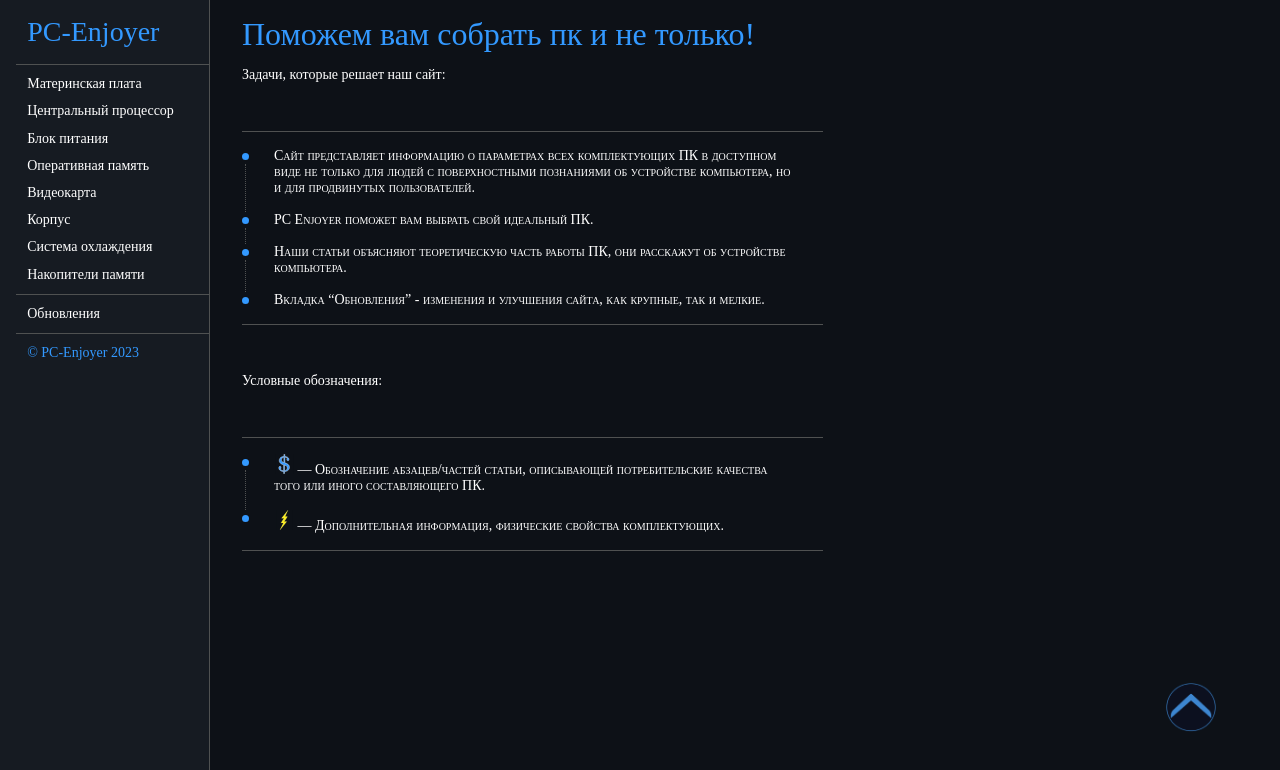
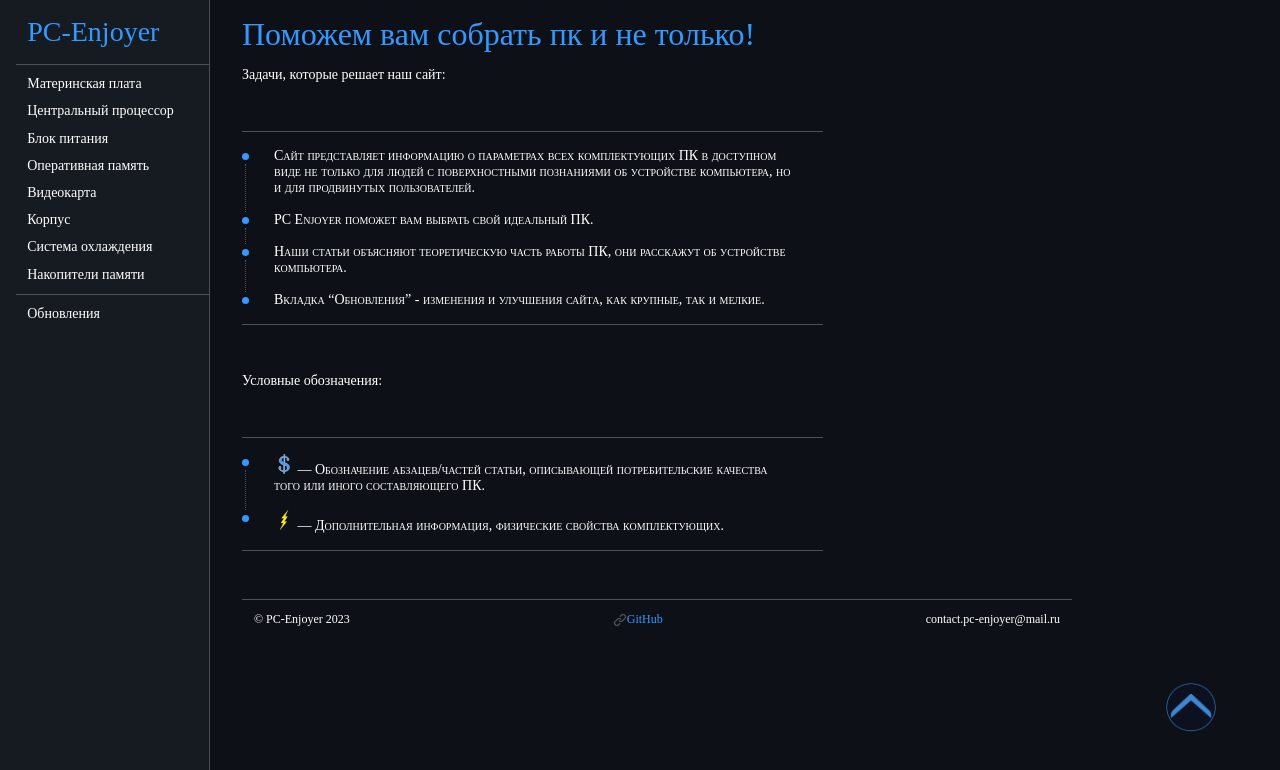
Before and after one commit to turbopypip/pc-enjoyer2.0, a React (Create React App) app: page / in a window 1280 px wide. Shown: the top 770 px of the page. Built offline with nearby package versions, Linux system fonts and the light colour scheme; a web font is replaced by a local one.

Commit message:
Added Updates page and footer

```diff
--- a/src/App.tsx
+++ b/src/App.tsx
@@ -13,6 +13,7 @@
 import CoolingSystem from "./Pages/CoolingSystem";
 import PhoneNavigationPanel from "./PhoneNavigationPanel";
 import MemoryStorage from "./Pages/MemoryStoragePage";
+import Updates from "./Pages/Updates";
 
 
 const App = () => {
@@ -38,7 +39,9 @@
       case 7:
         return <CoolingSystem />;
       case 8:
-        return <MemoryStorage />
+        return <MemoryStorage />;
+      case 9:
+        return <Updates />
     }
   };
 
@@ -61,14 +64,41 @@
           />
         </div>
       )}
-      <>
+      <div className="PageContainer">
         {getPage()}
         <div className="buttonUpContainer">
           <a className="buttonUp" onClick={(e) => HandleClickScroll(e, "root")}>
             <img src={iconButtonUp} width="50px" height="50px" />
           </a>
         </div>
-      </>
+
+        <footer className="footer">
+          <p>© PC-Enjoyer 2023</p>
+          <p>
+            <a
+              href="https://github.com/turbopypip"
+              target="_blank"
+              className="linkToTheOtherWebsite"
+            >
+              <svg
+                className="linkIcon"
+                viewBox="0 0 16 16"
+                version="1.1"
+                width="14"
+                height="14"
+                aria-hidden="true"
+              >
+                <path
+                  fill-rule="evenodd"
+                  d="M7.775 3.275a.75.75 0 001.06 1.06l1.25-1.25a2 2 0 112.83 2.83l-2.5 2.5a2 2 0 01-2.83 0 .75.75 0 00-1.06 1.06 3.5 3.5 0 004.95 0l2.5-2.5a3.5 3.5 0 00-4.95-4.95l-1.25 1.25zm-4.69 9.64a2 2 0 010-2.83l2.5-2.5a2 2 0 012.83 0 .75.75 0 001.06-1.06 3.5 3.5 0 00-4.95 0l-2.5 2.5a3.5 3.5 0 004.95 4.95l1.25-1.25a.75.75 0 00-1.06-1.06l-1.25 1.25a2 2 0 01-2.83 0z"
+                ></path>
+              </svg>
+              GitHub
+            </a>
+          </p>
+          <p>contact.pc-enjoyer@mail.ru</p>
+        </footer>
+      </div>
     </div>
   );
 };
--- a/src/Css/App.css
+++ b/src/Css/App.css
@@ -92,6 +92,15 @@
   opacity: 1;
 }
 
+.footer{
+  display: flex;
+  justify-content: space-between;
+  border-top: 1px solid #4f5151;
+}
+.footer p{
+  padding: 0 1em;
+  font-size: 12px;
+}
 
 @media screen and (min-width: 720px) {
   .Pc-EnjoyerLogo {
@@ -197,7 +206,6 @@
     margin: 0;
     padding: 0.7rem;
     border-top: 0.1rem solid #4f5151;
-    border-bottom: 0.1rem solid #4f5151;
   }
 
   .Updates:hover {
@@ -576,6 +584,7 @@
     padding: 1rem 0.7rem 1rem 0.7rem;
     cursor: pointer;
     font-size: 18px;
+    border-bottom: 1px solid #4f5151;
   }
 
   .Pc-EnjoyerLogo:hover {
@@ -600,7 +609,6 @@
       margin: 0;
       padding: 0.7rem;
       border-top: 0.1rem solid #4f5151;
-      border-bottom: 0.1rem solid #4f5151;
   }
 
   .Updates:hover {
@@ -608,10 +616,12 @@
   }
 
   .PageContainer {
+    max-width: 96vw;
     flex: 1;
     margin-left: 3vw;
     margin-right: 3vw;
   }
+
   .contentParagraph {
     display: block;
     margin: 2.5rem auto;
--- a/src/Navigation/index.tsx
+++ b/src/Navigation/index.tsx
@@ -23,8 +23,7 @@
         <li><p className="PageLinks" onClick={() => handleClick(6)}>Корпус</p></li>
         <li><p className="PageLinks" onClick={() => handleClick(7)}>Система охлаждения</p></li>
         <li><p className="PageLinks" onClick={() => handleClick(8)}>Накопители памяти</p></li>
-        <li><p className="Updates">Обновления</p></li>
-        <li><p className="Copyright">© PC-Enjoyer 2023</p></li>
+        <li><p className="Updates" onClick={() => handleClick(9)}>Обновления</p></li>
       </ul>
     </aside>
   );
--- a/src/Pages/CPU/index.tsx
+++ b/src/Pages/CPU/index.tsx
@@ -9,7 +9,7 @@
 
 const CPU = () => {
   return (
-    <div className="PageContainer">
+    <div>
       <h1 className="sloganAndAccesoireName">Центральный процессор</h1>
       <ContentAnchorsList />
 
--- a/src/Pages/Case/index.tsx
+++ b/src/Pages/Case/index.tsx
@@ -11,7 +11,7 @@
 
 const Case = () => {
   return (
-    <div className="PageContainer">
+    <div>
       <h1 className="sloganAndAccesoireName">Корпус</h1>
 
       <ContentAnchorsList/>
--- a/src/Pages/CoolingSystem/index.tsx
+++ b/src/Pages/CoolingSystem/index.tsx
@@ -11,7 +11,7 @@
 
 const CoolingSystem = () => {
   return (
-    <div className="PageContainer">
+    <div>
       <h1 className="sloganAndAccesoireName">Система охлаждения</h1>
 
       <ContentAnchorsList />
--- a/src/Pages/Default/index.tsx
+++ b/src/Pages/Default/index.tsx
@@ -4,7 +4,7 @@
 
 const DefaultPage = () => {
   return (
-    <div  className="PageContainer">
+    <div>
       <h1 className="sloganAndAccesoireName" >Поможем вам собрать пк и не только!</h1>
 
       <p>Задачи, которые решает наш сайт:</p>
--- a/src/Pages/MemoryStoragePage/index.tsx
+++ b/src/Pages/MemoryStoragePage/index.tsx
@@ -12,7 +12,7 @@
 
 const MemoryStorage = () => {
   return (
-    <div className="PageContainer">
+    <div>
       <h1 className="sloganAndAccesoireName">Накопители памяти</h1>
 
       <ContentAnchorsList />
--- a/src/Pages/Motherboard/index.tsx
+++ b/src/Pages/Motherboard/index.tsx
@@ -25,7 +25,7 @@
 
 const Motherboard = () => {
   return (
-    <div className="PageContainer">
+    <div>
       <h1 className="sloganAndAccesoireName">Материнская плата</h1>
 
       <ContentAnchorsList />
--- a/src/Pages/OpMemory/index.tsx
+++ b/src/Pages/OpMemory/index.tsx
@@ -18,7 +18,7 @@
 
 const OpMemory = () => {
   return (
-    <div className="PageContainer">
+    <div>
       <h1 className="sloganAndAccesoireName">Оперативная память</h1>
 
       <ContentAnchorsList />
--- a/src/Pages/PowerUnit/index.tsx
+++ b/src/Pages/PowerUnit/index.tsx
@@ -11,7 +11,7 @@
 
 const PowerUnit = () => {
   return (
-    <div className="PageContainer">
+    <div>
       <h1 className="sloganAndAccesoireName">Блок питания</h1>
 
       <ContentAnchorsList />
--- /dev/null
+++ b/src/Pages/Updates/index.tsx
@@ -0,0 +1,12 @@
+import React from 'react';
+
+const Updates = () => {
+  return (
+    <div>
+      <h1 className="sloganAndAccesoireName">Обновления</h1>
+      <p>Мы пока ничего не обновляли.</p>
+    </div>
+  );
+};
+
+export default Updates;
```
